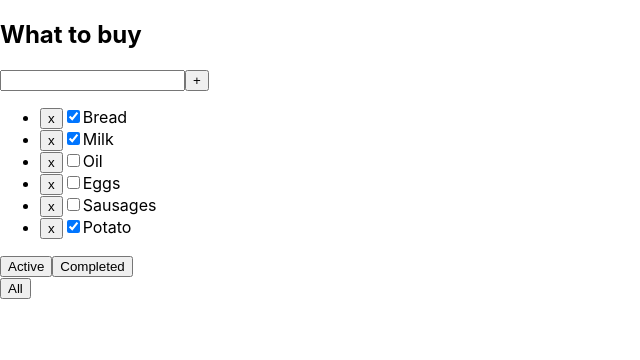
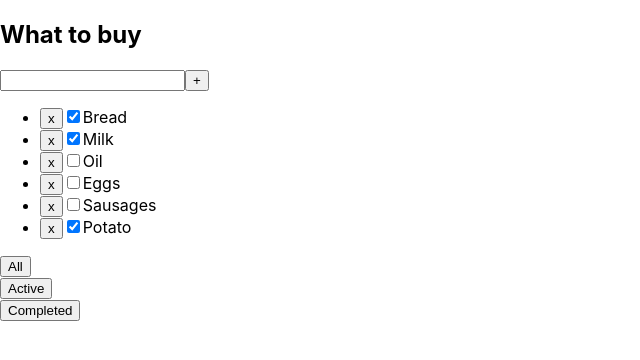
Before and after one commit to Masha-Gorb/todolist-app, a React (Create React App) app: page / in a window 1280 px wide. Shown: the top 360 px of the page, without its empty margins (0-640 px from the left). Built offline with nearby package versions, Linux system fonts and the light colour scheme.

Commit message:
one component for filter button

```diff
--- /dev/null
+++ b/src/Components/ButtonForChangeFilter.tsx
@@ -0,0 +1,20 @@
+import React from 'react'
+import {filterType} from "../App";
+
+type PropsType = {
+    title: filterType
+    changeFilter: (filterValue: filterType) => void
+}
+
+export const ButtonForChangeFilter = (props: PropsType) => {
+
+    const changeFilterHandler = () => {
+        props.changeFilter(props.title)
+    }
+
+    return (
+        <div>
+            <button onClick={changeFilterHandler}>{props.title}</button>
+        </div>
+    )
+}
--- a/src/TodoList.tsx
+++ b/src/TodoList.tsx
@@ -1,6 +1,7 @@
 import React, {ChangeEvent, KeyboardEvent, useState} from 'react'
 import {filterType} from "./App";
 import {Button} from "./Components/Button";
+import {ButtonForChangeFilter} from "./Components/ButtonForChangeFilter";
 
 type tasksPropsType = {
     id: string
@@ -34,9 +35,9 @@ export const TodoList = (props: propsType) => {
         }
     }
 
-    const generalChangeFilter = (filterValue: filterType) => {
-        props.changeFilter(filterValue)
-    }
+    // const generalChangeFilter = (filterValue: filterType) => {
+    //     props.changeFilter(filterValue)
+    // }
     // const onClickChangeFilterActive = () => {
     //     props.changeFilter('Active')
     // }
@@ -76,9 +77,16 @@ export const TodoList = (props: propsType) => {
             </div>
 
 
-            <button onClick={()=>generalChangeFilter('Active')}>Active</button>
-            <button onClick={()=>generalChangeFilter('Completed')}>Completed</button>
-            <Button changeFilter={props.changeFilter}/>
+
+            <ButtonForChangeFilter title={"All"} changeFilter={props.changeFilter}/>
+            <ButtonForChangeFilter title={"Active"} changeFilter={props.changeFilter}/>
+            <ButtonForChangeFilter title={"Completed"} changeFilter={props.changeFilter}/>
+
+            {/*<button onClick={()=>generalChangeFilter('Active')}>Active</button>*/}
+            {/*<button onClick={()=>generalChangeFilter('Completed')}>Completed</button>*/}
+            {/*<Button changeFilter={props.changeFilter}/>*/}
+
+
             {/*у компоненты не может быть onClick*/}
             {/*<button onClick={() => props.changeFilter('All')}>All</button>*/}
 
```
